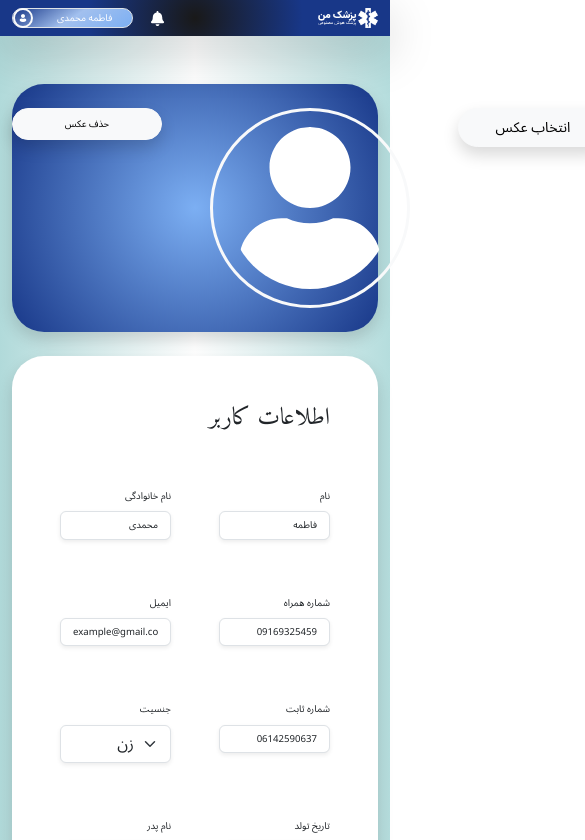
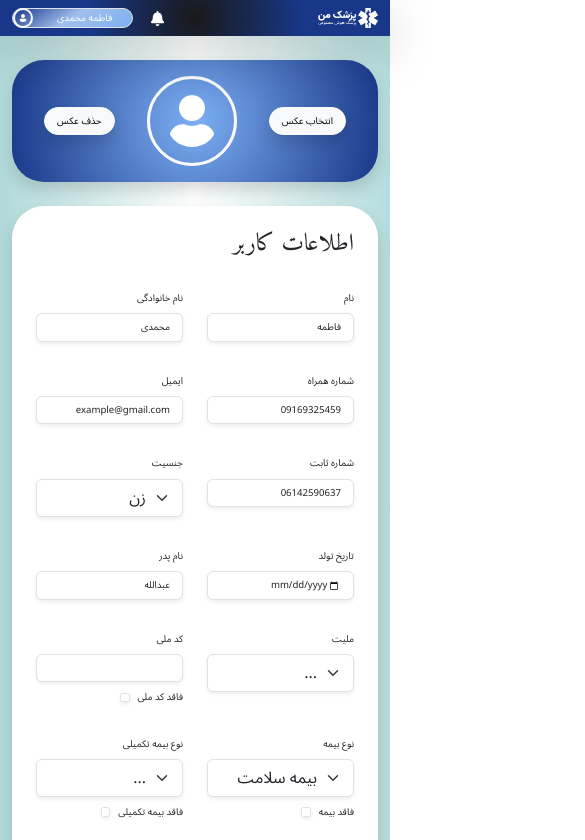
Before and after one commit to RamtinPB/MyDocter, a React (Vite) app: page /UserInformation in a window 390 px wide. Shown: the top 840 px of the page, 585 px wide, since content can reach past the window. Built offline with nearby package versions, Linux system fonts and the light colour scheme; data requests are answered from the project's data file.

Commit message:
pc/ phone responsivity update 7

```diff
--- /dev/null
+++ b/src/cssFiles/userIEInformation.css
@@ -0,0 +1,11 @@
+.custom-btn {
+    width: 45px;
+    height: 45px;
+  }
+
+  @media (max-width:768px){
+    .custom-btn {
+      width: 35px;
+      height: 35px;
+    }
+  }
--- /dev/null
+++ b/src/cssFiles/userInformation.css
@@ -0,0 +1,18 @@
+.custom-user-icon-pic {
+    width: 170px;
+    height: 170px;
+}
+
+@media (max-width: 768px) {
+    .custom-user-icon-pic {
+        width: 150px;
+        height: 150px;
+    }
+}
+
+@media (max-width: 576px) {
+    .custom-user-icon-pic {
+        width: 90px;
+        height: 90px;
+    }
+}
--- a/src/pages/UserIEInformation.tsx
+++ b/src/pages/UserIEInformation.tsx
@@ -2,7 +2,8 @@ import { useState, useEffect } from "react";
 import axios from "axios";
 import { useFormik } from "formik";
 import * as Yup from "yup";
-import "../cssFiles/customColors.css";
+import "/src/cssFiles/customColors.css";
+import "/src/cssFiles/userIEInformation.css";
 
 interface UserInfo {
 	userGender: string;
@@ -185,7 +186,7 @@ function UserIEInformation() {
 					className="needs-validation my-5"
 					noValidate
 				>
-					<div className="accordion">
+					<div className="accordion" id="accordionExample">
 						{Object.keys(formSections).map(
 							(section, index) =>
 								!(section === "id") &&
@@ -200,28 +201,26 @@ function UserIEInformation() {
 											className="accordion-header border border-2 border-primary rounded-5 d-flex justify-content-end align-items-center p-2"
 											id={`heading${index}`}
 										>
-											<h3 className="mb-0 ms-auto me-4">{section}</h3>
+											<h4 className="mb-0 ms-auto me-2 me-md-3 me-lg-4">
+												{section}
+											</h4>
 											<img
-												src="src/images/plus-border.png"
+												src="/src/images/plus-border.png"
 												alt="+"
-												className={`img-fluid m-0 p-0 btn-toggle ${
+												className={`custom-btn img-fluid m-0 p-0 btn-toggle collapsed ${
 													openIndexes.includes(index) ? "rotate" : ""
 												}`}
 												onClick={() => toggleForm(index)}
 												data-bs-toggle="collapse"
 												data-bs-target={`#collapse${index}`}
 												itemType="button"
-												aria-expanded={openIndexes.includes(index)}
+												aria-expanded={false}
 												aria-controls={`collapse${index}`}
-												style={{ width: "50px", height: "50px" }}
 											/>
 										</div>
 										<div
 											id={`collapse${index}`}
-											className={`collapse ${
-												openIndexes.includes(index) ? "show" : ""
-											}`}
-											aria-labelledby={`heading${index}`}
+											className={`accordion-collapse collapse `}
 										>
 											<div className="accordion-body text-end pt-0 mb-1">
 												<div
@@ -233,10 +232,10 @@ function UserIEInformation() {
 															(field: any, idx: number) => {
 																if (field.type === "placeholder") {
 																	return (
-																		<h5 key={idx} className="col mb-2">
+																		<h6 key={idx} className="col mb-2">
 																			{field.name}
 																			{field.name && <hr />}
-																		</h5>
+																		</h6>
 																	); // Empty column for placeholder
 																}
 																const isSelect = field.type === "select";
@@ -423,10 +422,10 @@ function UserIEInformation() {
 								)
 						)}
 					</div>
-					<div className="d-flex justify-content-center my-3">
+					<div className="d-flex justify-content-center mt-4 mt-md-5">
 						<button
 							type="submit"
-							className="btn btn-primary rounded-pill text-white fs-4 px-4 py-2 shadow-sm"
+							className="btn btn-primary rounded-pill fs-6 px-4 py-2"
 						>
 							ذخیره
 						</button>
--- a/src/pages/UserInformation.tsx
+++ b/src/pages/UserInformation.tsx
@@ -3,7 +3,8 @@ import { FaUser } from "react-icons/fa";
 import axios from "axios";
 import { useFormik } from "formik";
 import * as Yup from "yup";
-import "../cssFiles/customColors.css";
+import "/src/cssFiles/customColors.css";
+import "/src/cssFiles/userInformation.css";
 
 interface UserFormData {
 	[key: string]: any;
@@ -172,48 +173,38 @@ function UserInformation() {
 	return (
 		<div className="custom-bg-4">
 			<div className="container d-flex flex-column">
-				<form onSubmit={formik.handleSubmit} className="mt-5">
-					<div className="custom-bg-1 d-flex justify-content-evenly rounded-5 shadow gap-5 mb-4">
-						<div>
+				<form onSubmit={formik.handleSubmit} className="mt-4 mt-md-5">
+					<div className="custom-bg-1 d-flex justify-content-around rounded-5 shadow p-3 mb-4">
 						<button
-								type="button"
-								className="btn btn-light btn-sm shadow rounded-pill px-1 py-2 my-4"
-								style={{ width: "150px" }}
+							className="btn btn-light shadow rounded-pill  my-auto"
 							onClick={() => setProfilePicture(null)}
 						>
-								حذف عکس
+							<span> حذف عکس</span>
 						</button>
-						</div>
-						<div>
 						{profilePicture ? (
 							<img
 								src={profilePicture}
 								alt="Profile"
-									className="rounded-circle border border-3 border-light my-4"
-									style={{ width: "200px", height: "200px" }}
+								className="custom-user-icon-pic rounded-circle border border-3 border-light my-auto"
 							/>
 						) : (
 							<FaUser
-									className=" rounded-circle border border-3 border-light p-3 my-4"
-									style={{ width: "200px", height: "200px" }}
+								className="custom-user-icon-pic rounded-circle border border-3 border-light p-3 my-auto"
 								color="white"
 							/>
 						)}
-						</div>
-						<div>
-							<label
-								className="btn btn-light btn-sm shadow rounded-pill px-1 py-2 my-4"
-								style={{ cursor: "pointer", width: "150px" }}
+						<button
+							className="btn btn-light shadow rounded-pill my-auto"
+							style={{ cursor: "pointer" }}
 						>
-								انتخاب عکس
+							<span> انتخاب عکس</span>
 							<input
 								type="file"
 								accept="image/*"
 								onChange={handleProfilePictureChange}
 								style={{ display: "none" }}
 							/>
-							</label>
-						</div>
+						</button>
 					</div>
 				</form>
 				<form
@@ -221,10 +212,10 @@ function UserInformation() {
 					className="needs-validation"
 					noValidate
 				>
-					<div className="text-end bg-white shadow rounded-5 px-5 py-5 mb-3">
+					<div className="text-end bg-white shadow rounded-5 px-4 px-md-5 py-4 py-md-5 mb-3">
 						<h2>اطلاعات کاربر</h2>
 						<div
-							className="row row-cols-2 g-5 my-1"
+							className="row row-cols-2 g-4 g-md-5 my-1"
 							style={{ direction: "rtl" }}
 						>
 							{formFields.map((field, index) => {
@@ -235,7 +226,7 @@ function UserInformation() {
 									<div
 										key={index}
 										className="col mb-2"
-										style={{ direction: "ltr" }}
+										style={{ direction: "rtl" }}
 									>
 										<label htmlFor={field.name} className="form-label">
 											{field.label}
@@ -258,7 +249,7 @@ function UserInformation() {
 											>
 												<option value="">...</option>
 												{field.options.map((option: string, i: number) => (
-													<option key={i} value={option}>
+													<option className="" key={i} value={option}>
 														{option}
 													</option>
 												))}
@@ -284,6 +275,12 @@ function UserInformation() {
 										)}
 										{isCheckbox && (
 											<div className="text-end mt-2">
+												<label
+													htmlFor={field.checkboxName}
+													className="form-check-label ms-2"
+												>
+													{field.checkboxLabel}
+												</label>
 												<input
 													type="checkbox"
 													id={field.checkboxName}
@@ -297,12 +294,6 @@ function UserInformation() {
 													}}
 													className="form-check-input shadow-sm"
 												/>
-												<label
-													htmlFor={field.checkboxName}
-													className="form-check-label ms-3"
-												>
-													{field.checkboxLabel}
-												</label>
 											</div>
 										)}
 										{formik.touched[field.name] &&
@@ -315,7 +306,7 @@ function UserInformation() {
 								);
 							})}
 						</div>
-						<div className="d-flex justify-content-center mt-5">
+						<div className="d-flex justify-content-center mt-4 mt-md-5">
 							<button
 								type="submit"
 								className="btn btn-primary rounded-pill px-3 py-2"
```
Lines whose indentation alone changed are shown as unchanged.
